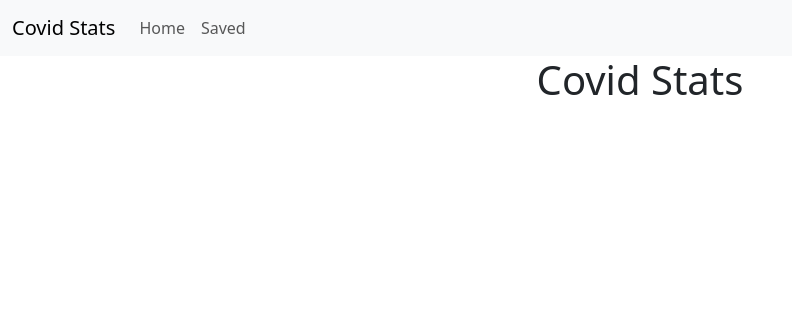
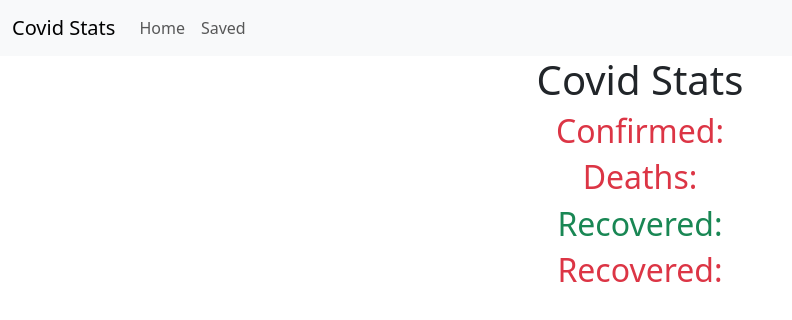
Before and after one commit to StanMathers/react-finals-project, a React (Vite) app: page /saved/1 in a window 1280 px wide. Shown: the top 320 px of the page, without its empty margins (0-792 px from the left). Built offline with nearby package versions, Linux system fonts and the light colour scheme.

Commit message:
refactor: removed utility functions from Home.jsx and moved to utils. feat: implemented favourites component with details

```diff
--- a/src/App.jsx
+++ b/src/App.jsx
@@ -11,6 +11,8 @@ import Home from "./pages/Home";
 
 // Components
 import Navbar from "./components/general/Navbar"
+import Favourites from "./pages/Favourites";
+import Details from "./pages/Details";
 
 function App() {
 	return (
@@ -19,6 +21,8 @@ function App() {
 			<h1 className="text-center">Covid Stats</h1>
 			<Routes>
 				<Route path="/" element={<Home />} />
+				<Route path="/saved" element={<Favourites />} />
+				<Route path="/saved/:date" element={<Details />} />
 			</Routes>
 		</BrowserRouter>
 	);
--- /dev/null
+++ b/src/components/Favourites/Card.jsx
@@ -0,0 +1,14 @@
+import React from "react";
+
+const Card = ({date, lastUpdated, onClick}) => {
+	return (
+		<div className="card" onClick={() => onClick(date)}>
+			<div className="card-body">
+				<div className="card-title">{date}</div>
+				<p>Last updated at: {lastUpdated}</p>
+			</div>
+		</div>
+	);
+};
+
+export default Card;
--- /dev/null
+++ b/src/pages/Details.jsx
@@ -0,0 +1,44 @@
+import React, { useEffect, useState } from "react";
+import { fetchFavouriteByDate } from "../../utils/storage-utils";
+import { useParams } from "react-router-dom";
+
+const Details = () => {
+	const [totalReports, setTotalReports] = useState({
+		date: "",
+		last_update: "",
+		confirmed: "",
+		deaths: "",
+		recovered: "",
+		active: "",
+	});
+	const { date } = useParams();
+	console.log("bbllyllylly");
+	useEffect(() => {
+		let parsedFavourites = fetchFavouriteByDate(date);
+		if (parsedFavourites === null) {
+			parsedFavourites = [];
+		}
+		setTotalReports(parsedFavourites);
+	}, []);
+
+	return (
+		<div className="container">
+			<div className="row align-items-center justify-content-center text-center">
+				<div className="col-12">
+					<p className="text-danger h2">Confirmed: {totalReports.confirmed}</p>
+				</div>
+				<div className="col-12">
+					<p className="text-danger h2">Deaths: {totalReports.deaths}</p>
+				</div>
+				<div className="col-12">
+					<p className="text-success h2">Recovered: {totalReports.recovered}</p>
+				</div>
+				<div className="col-12">
+					<p className="text-danger h2">Recovered: {totalReports.active}</p>
+				</div>
+			</div>
+		</div>
+	);
+};
+
+export default Details;
--- /dev/null
+++ b/src/pages/Favourites.jsx
@@ -0,0 +1,40 @@
+import { useNavigate } from "react-router-dom";
+import {
+	loadParsedFavourites,
+	dateExistsInFavourites,
+} from "../../utils/storage-utils";
+
+import Card from "../components/Favourites/Card";
+import "../styles/Favourites/styles.css";
+
+const Favourites = () => {
+	const parsedFavourites = loadParsedFavourites();
+	const navigate = useNavigate();
+
+	if (parsedFavourites === null) {
+		return <h1 className="h1 text-center text-danger">No favourites found</h1>;
+	}
+	const handleOnClick = (date) => {
+		navigate(`/saved/${date}`);
+	};
+
+	return (
+		<div className="container">
+			<div className="row">
+				{parsedFavourites.map((fav) => {
+					return (
+						<div className="col-12 col-item" key={fav.date}>
+							<Card
+								date={fav.date}
+								lastUpdated={fav.last_update}
+								onClick={handleOnClick}
+							/>
+						</div>
+					);
+				})}
+			</div>
+		</div>
+	);
+};
+
+export default Favourites;
--- a/src/pages/Home.jsx
+++ b/src/pages/Home.jsx
@@ -3,6 +3,10 @@ import { useState } from "react";
 
 import covid from "../../services/covid-services";
 import dateServices from "../../services/date-services";
+import {
+	loadParsedFavourites,
+	dateExistsInFavourites,
+} from "../../utils/storage-utils";
 
 const Home = () => {
 	const [totalReports, setTotalReports] = useState({
@@ -55,23 +59,10 @@ const Home = () => {
 	});
 
 	// Local storage management start
-	const loadParsedFavourites = () => {
-		return JSON.parse(localStorage.getItem("favourites"));
-	};
-
-	const dateExistsInFavourites = (date) => {
-		let favourites = loadParsedFavourites();
-		for (let i = 0; i < favourites.length; i++) {
-			if (favourites[i].date === date) {
-				return true;
-			}
-		}
-		return false;
-	};
 
 	const handleOnFavouriteSelect = () => {
 		console.log("Clicked");
-		if (localStorage.getItem("favourite") === undefined) {
+		if (localStorage.getItem("favourites") === null || localStorage.getItem("favourites") === null) {
 			localStorage.setItem("favourites", JSON.stringify([totalReports]));
 			setIcon("bi bi-heart-fill h4");
 		} else {
--- /dev/null
+++ b/src/styles/Favourites/styles.css
@@ -0,0 +1,4 @@
+.col-item:hover {
+    cursor: pointer;
+    box-shadow: 0 0 10px 0 rgba(0, 0, 0, 0.2);
+}
--- /dev/null
+++ b/utils/storage-utils.js
@@ -0,0 +1,32 @@
+const loadParsedFavourites = () => {
+    return JSON.parse(localStorage.getItem("favourites"));
+};
+
+const dateExistsInFavourites = (date) => {
+    let favourites = loadParsedFavourites();
+    if (!favourites) {
+        return false;
+    }
+    for (let i = 0; i < favourites.length; i++) {
+        if (favourites[i].date === date) {
+            return true;
+        }
+    }
+    return false;
+};
+
+const fetchFavouriteByDate = (date) => {
+    let parsedFavourites = loadParsedFavourites();
+    if (!parsedFavourites) {
+        return null;
+    }
+
+    for (let i = 0; i < parsedFavourites.length; i++) {
+        if (parsedFavourites[i].date === date) {
+            return parsedFavourites[i];
+        }
+    }
+}
+
+
+export { loadParsedFavourites, dateExistsInFavourites, fetchFavouriteByDate }
```
